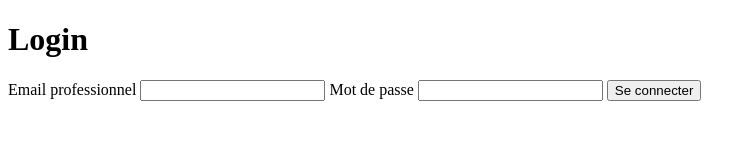
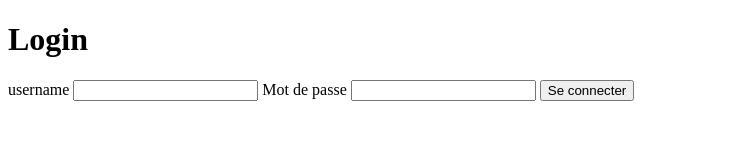
Before and after one commit to vithurzen/Protocoles-d-authentification-TP-1, a website: page batcave-security/views/login.html in a window 1280 px wide. Shown: the whole page, without its empty margins (0-756 px from the left). Drawn offline with Linux system fonts and the light colour scheme.

Commit message:
correction

```diff
--- a/batcave-security/views/login.html
+++ b/batcave-security/views/login.html
@@ -9,11 +9,12 @@
     <h1>Login</h1>
     <div id="login-error"></div>
 <form id="login-form" action="/auth/login" method="POST">
-  <label>Email professionnel</label>
-  <input type="email" id="email" required />
+  <label>username
+  </label>
+  <input id="username" name="username" required />
 
   <label>Mot de passe</label>
-  <input type="password" id="password" required />
+  <input type="password" id="password" name="password" required />
 
   <button type="submit">Se connecter</button>
 </form>
```
